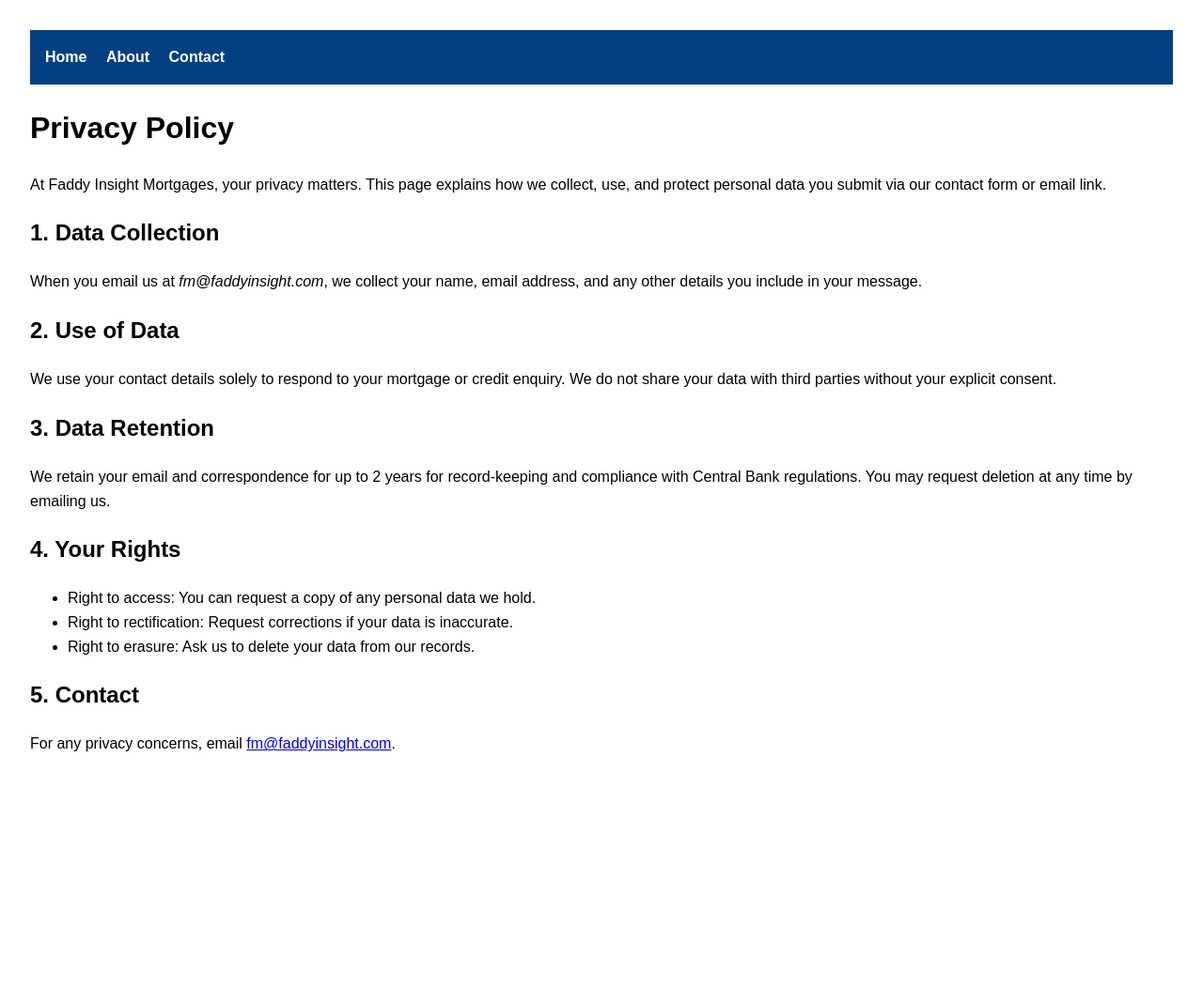
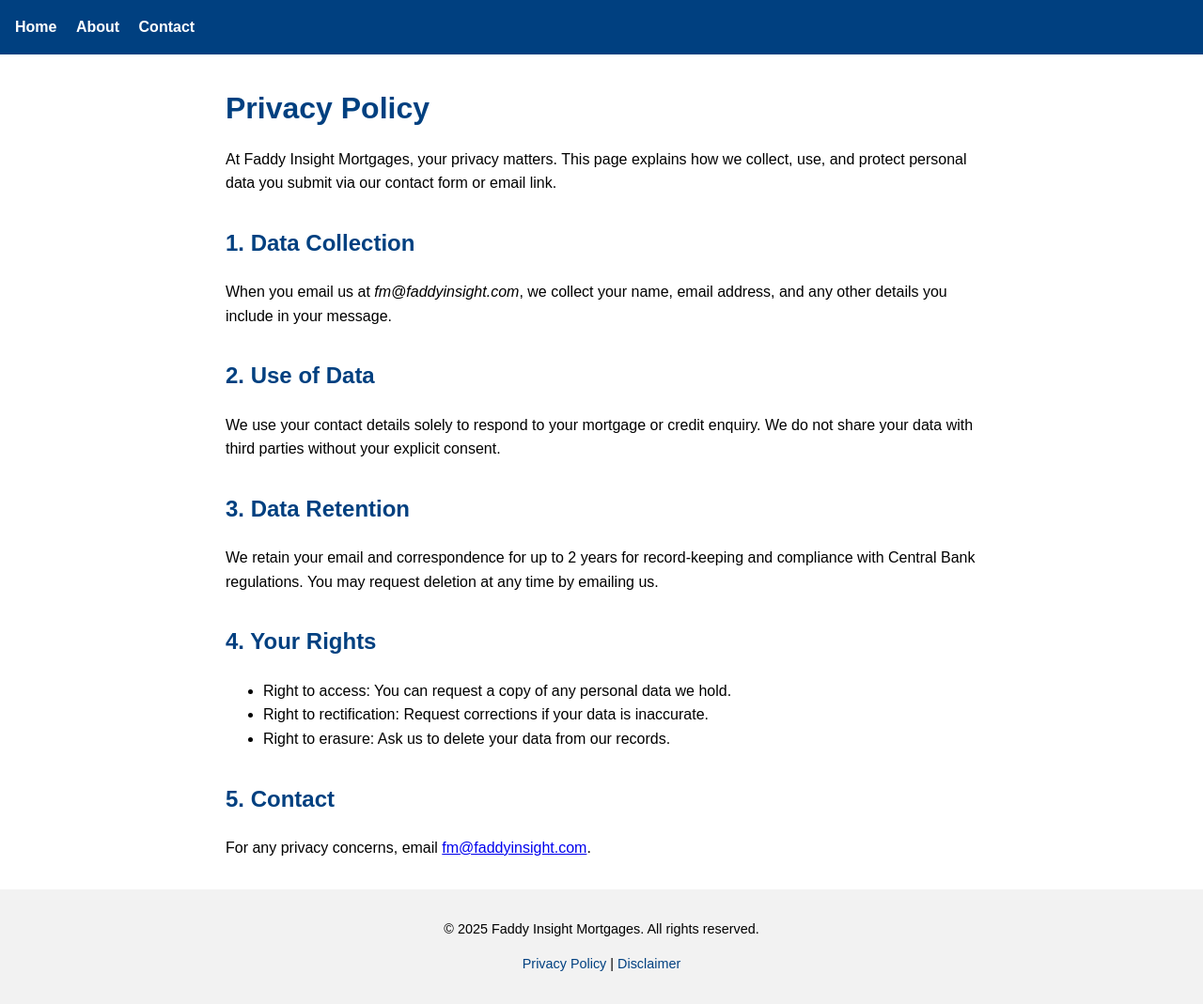
Before and after one commit to faddyfinancial/faddy-mortgages, a plain HTML site: page privacy.html in a window 1280 px wide. Shown: the whole page at 94% size. Before the commit the page ends 853 px from the top, so only its background shows below. Drawn offline with Linux system fonts and the light colour scheme.

Commit message:
Update privacy.html

```diff
--- a/privacy.html
+++ b/privacy.html
@@ -4,11 +4,7 @@
   <meta charset="UTF-8" />
   <meta name="viewport" content="width=device-width, initial-scale=1" />
   <title>Privacy Policy – Faddy Insight Mortgages</title>
-  <style>
-    body { font-family: Arial, sans-serif; margin: 0; padding: 2rem; line-height: 1.6; }
-    nav { background-color: #004080; padding: 1rem; }
-    nav a { color: #fff; margin-right: 1rem; text-decoration: none; font-weight: bold; }
-  </style>
+  <link rel="stylesheet" href="styles.css" />
 </head>
 <body>
   <nav>
@@ -17,6 +13,7 @@
     <a href="contact.html">Contact</a>
   </nav>
 
+  <div class="container">
     <h1>Privacy Policy</h1>
     <p>
       At Faddy Insight Mortgages, your privacy matters. This page explains how we collect, use, and protect personal data you submit via our contact form or email link.
@@ -43,5 +40,11 @@
     <p>
       For any privacy concerns, email <a href="mailto:fm@faddyinsight.com">fm@faddyinsight.com</a>.
     </p>
+  </div>
+
+  <footer>
+    <p>&copy; 2025 Faddy Insight Mortgages. All rights reserved.</p>
+    <p><a href="privacy.html">Privacy Policy</a> | <a href="disclaimer.html">Disclaimer</a></p>
+  </footer>
 </body>
 </html>
```
Lines whose indentation alone changed are shown as unchanged.
